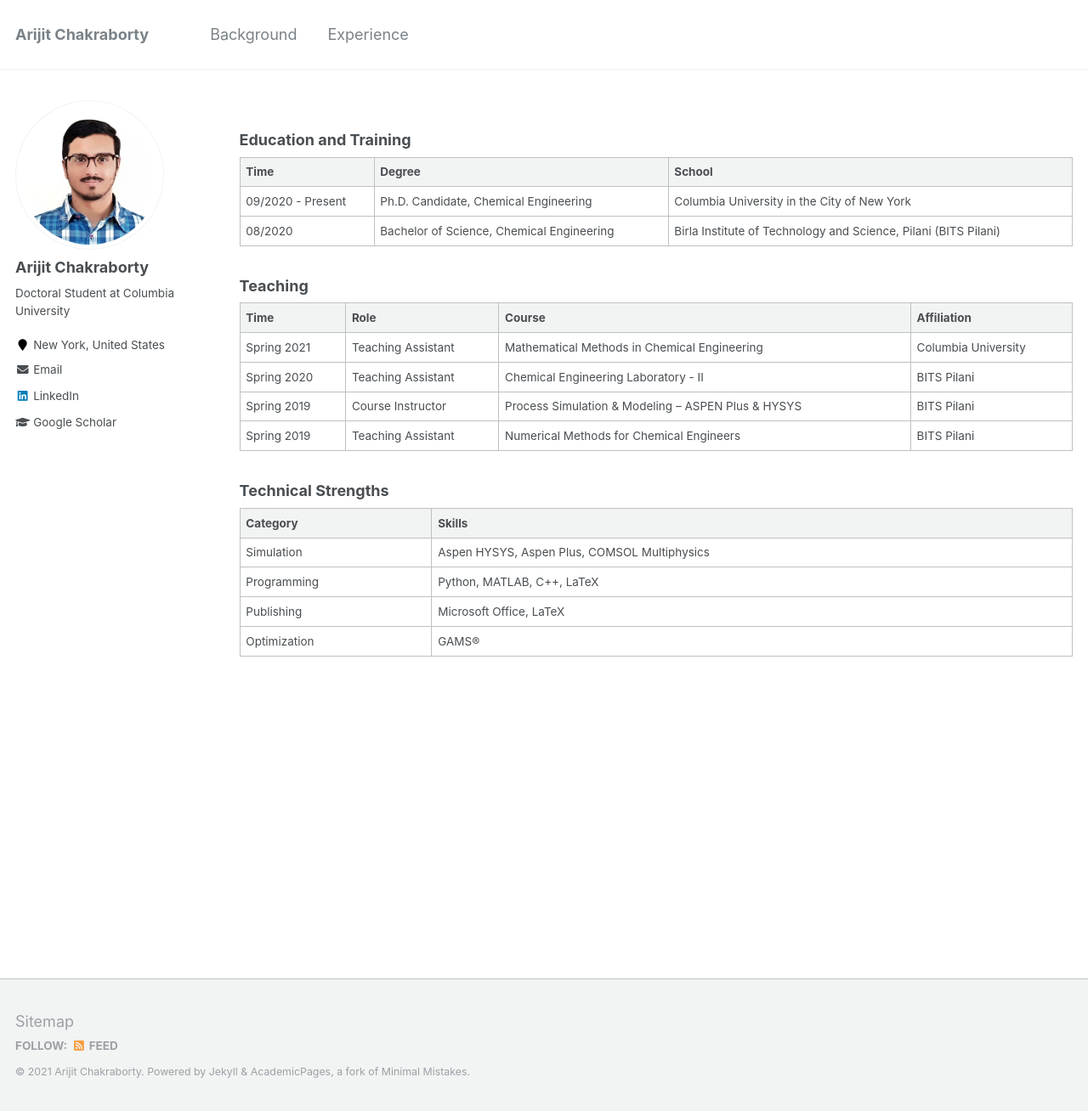
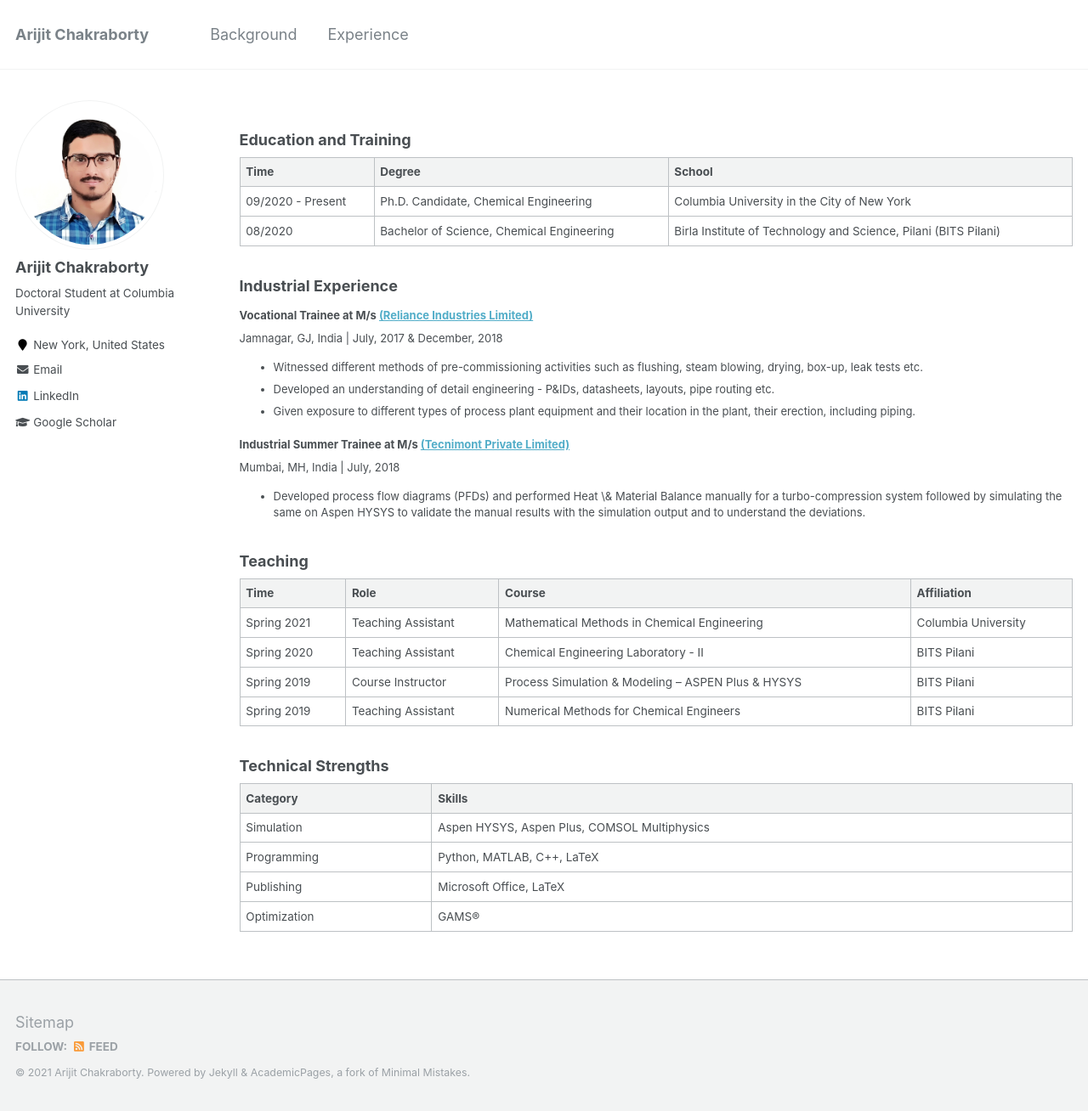
Before and after one commit to arijitc099/arijitc099.github.io, a Jekyll site: the page built from _pages/background.md, in a window 1280 px wide and 1308 px high. Shown: the whole window at 85% size. Built offline with Jekyll 4.4.1, drawn with Linux system fonts in a browser that asks for light colours.

Commit message:
Update background.md

```diff
--- a/_pages/background.md
+++ b/_pages/background.md
@@ -13,6 +13,24 @@ author_profile: true
 |09/2020 - Present | Ph.D. Candidate, Chemical Engineering | Columbia University in the City of New York
 |08/2020|Bachelor of Science, Chemical Engineering | Birla Institute of Technology and Science, Pilani (BITS Pilani)
 
+
+### Industrial Experience
+
+<font size="2"><b>Vocational Trainee at M/s <a href='http://www.ril.com'>(Reliance Industries Limited)</a></b><br>
+Jamnagar, GJ, India | July, 2017 & December, 2018
+<ul>
+<li>Witnessed different methods of pre-commissioning activities such as flushing, steam blowing, drying, box-up, leak tests etc.</li>
+<li>Developed an understanding of detail engineering - P&IDs, datasheets, layouts, pipe routing etc.</li>
+<li>Given exposure to different types of process plant equipment and their location in the plant, their erection, including piping.</li>
+</ul>
+</font>
+
+<font size="2"><b>Industrial Summer Trainee at M/s <a href='http://www.tecnimont.in'>(Tecnimont Private Limited)</a></b><br>
+Mumbai, MH, India | July, 2018
+<ul>
+<li>Developed process flow diagrams (PFDs) and performed Heat \& Material Balance manually for a turbo-compression system followed by simulating the same on Aspen HYSYS to validate the manual results with the simulation output and to understand the deviations.</li>
+</ul>
+</font>
 
 ### Teaching
 
```
